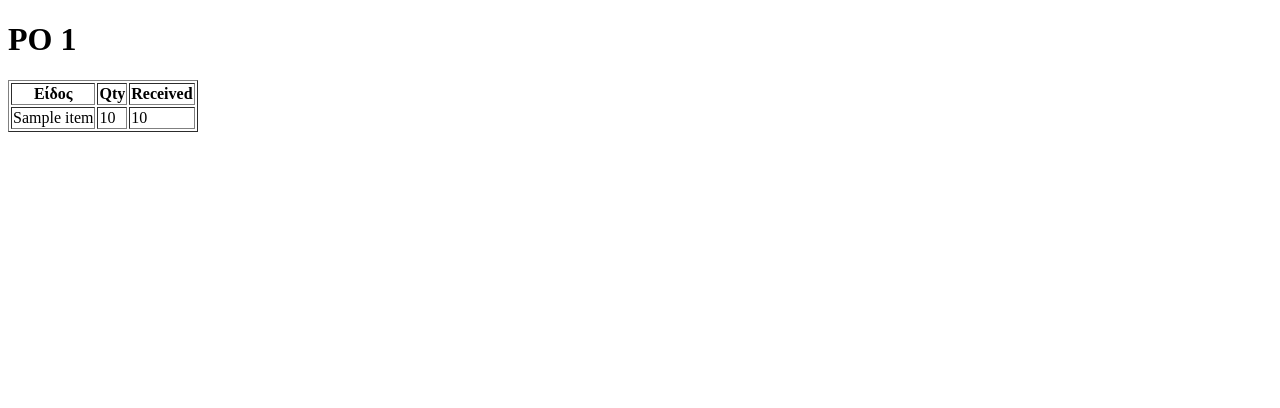
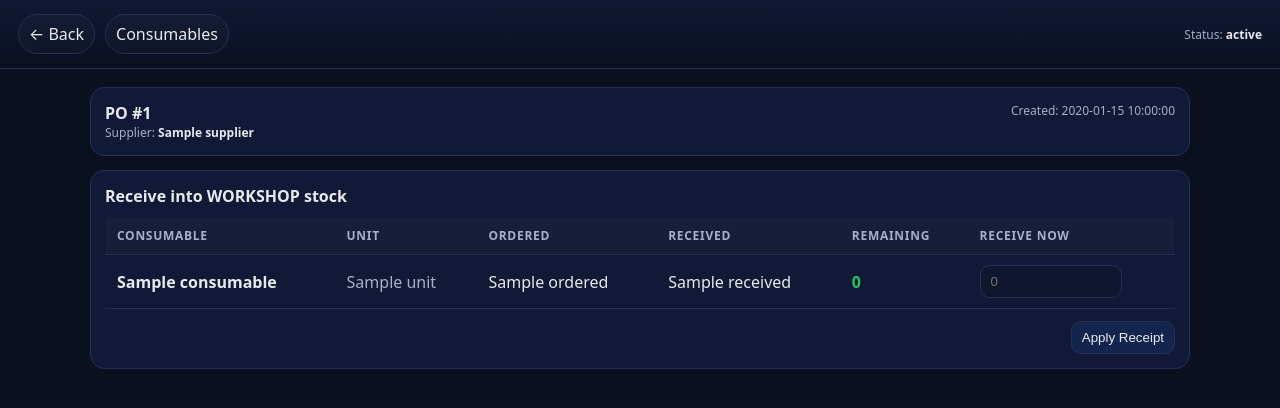
Before and after one commit to cfragoulis-design/Warehouse, a FastAPI app: template app/templates/purchase_order_view.html in a window 1280 px wide. Shown: the top 408 px of the page. Run offline with FastAPI, Linux system fonts and the light colour scheme; the template is opened without the code that fills it: most values are stand-ins (such as "Sample title", 1, 10 or a date in 2020); parts of the project's set-up code (start-up, migrations or seed data) failed here and were passed over.

Commit message:
Add files via upload

```diff
--- a/app/templates/purchase_order_view.html
+++ b/app/templates/purchase_order_view.html
@@ -1,8 +1,79 @@
-<!doctype html><html><body>
-<h1>PO {{ po.id }}</h1>
-<table border="1"><tr><th>Είδος</th><th>Qty</th><th>Received</th></tr>
-{% for i in items %}
-<tr><td>{{ i.name }}</td><td>{{ i.qty_ordered }}</td><td>{{ i.qty_received }}</td></tr>
-{% endfor %}
-</table>
-</body></html>
+<!doctype html>
+<html lang="en">
+<head>
+  <meta charset="utf-8" />
+  <meta name="viewport" content="width=device-width, initial-scale=1" />
+  <title>PO #{{ po.id }}</title>
+  <style>
+    :root{--bg:#0b1020;--panel:#111936;--panel2:#0f162d;--line:#243055;--text:#e7e9ee;--muted:#a7b0c7;--blue:#2f7cf6;--green:#22c55e;--red:#ef4444;}
+    body{margin:0;font-family:system-ui,-apple-system,Segoe UI,Roboto,Arial;background:var(--bg);color:var(--text);}
+    a{color:inherit;text-decoration:none}
+    .top{display:flex;gap:10px;align-items:center;justify-content:space-between;padding:14px 18px;border-bottom:1px solid var(--line);background:linear-gradient(180deg, rgba(17,25,54,.9), rgba(11,16,32,.9));position:sticky;top:0}
+    .nav{display:flex;gap:10px;flex-wrap:wrap}
+    .pill{padding:8px 10px;border:1px solid var(--line);border-radius:999px;background:rgba(255,255,255,.02)}
+    .pill:hover{border-color:#35508e}
+    .wrap{max-width:1100px;margin:0 auto;padding:18px}
+    .card{background:var(--panel);border:1px solid var(--line);border-radius:14px;overflow:hidden}
+    .muted{color:var(--muted)}
+    .btn{border:1px solid var(--line);background:rgba(47,124,246,.12);color:var(--text);padding:8px 10px;border-radius:10px;cursor:pointer}
+    .btn:hover{border-color:#3d5fb5}
+    input{background:var(--panel2);border:1px solid var(--line);color:var(--text);padding:8px 10px;border-radius:10px;outline:none}
+    input:focus{border-color:#3d5fb5}
+    table{width:100%;border-collapse:collapse}
+    th,td{padding:10px 12px;border-bottom:1px solid var(--line);vertical-align:middle}
+    th{font-size:12px;color:var(--muted);text-transform:uppercase;letter-spacing:.06em;background:rgba(255,255,255,.02);text-align:left}
+    tr:hover td{background:rgba(255,255,255,.02)}
+    .bad{color:var(--red);font-weight:800}
+    .ok{color:var(--green);font-weight:800}
+  </style>
+</head>
+<body>
+  <div class="top">
+    <div class="nav">
+      <a class="pill" href="/purchase-orders">← Back</a>
+      <a class="pill" href="/consumables">Consumables</a>
+    </div>
+    <div class="muted" style="font-size:12px;">Status: <b style="color:var(--text)">{{ po.status }}</b></div>
+  </div>
+
+  <div class="wrap">
+    <div class="card" style="padding:14px;margin-bottom:14px;">
+      <div style="display:flex;justify-content:space-between;gap:12px;flex-wrap:wrap;">
+        <div>
+          <div style="font-weight:900;font-size:16px;">PO #{{ po.id }}</div>
+          <div class="muted" style="font-size:12px;">Supplier: <b style="color:var(--text)">{{ supplier.name if supplier else "" }}</b></div>
+        </div>
+        <div class="muted" style="font-size:12px;">Created: {{ po.created_at }}</div>
+      </div>
+    </div>
+
+    <div class="card" style="padding:14px;">
+      <form method="post" action="/purchase-orders/{{ po.id }}/receive">
+        <div style="font-weight:800;margin-bottom:10px;">Receive into WORKSHOP stock</div>
+        <table>
+          <thead>
+            <tr><th>Consumable</th><th>Unit</th><th>Ordered</th><th>Received</th><th>Remaining</th><th>Receive now</th></tr>
+          </thead>
+          <tbody>
+            {% for r in rows %}
+            <tr>
+              <td><b>{{ r.consumable }}</b></td>
+              <td class="muted">{{ r.unit }}</td>
+              <td>{{ r.ordered }}</td>
+              <td>{{ r.received }}</td>
+              <td>{% if r.remaining > 0 %}<span class="bad">{{ r.remaining }}</span>{% else %}<span class="ok">0</span>{% endif %}</td>
+              <td><input style="width:120px" name="recv_{{ r.item_id }}" placeholder="0" {% if r.remaining == 0 %}disabled{% endif %}></td>
+            </tr>
+            {% endfor %}
+            {% if rows|length == 0 %}<tr><td colspan="6" class="muted">No items.</td></tr>{% endif %}
+          </tbody>
+        </table>
+
+        <div style="display:flex;justify-content:flex-end;margin-top:12px;">
+          <button class="btn" type="submit">Apply Receipt</button>
+        </div>
+      </form>
+    </div>
+  </div>
+</body>
+</html>
```
Also changed, not shown: app/templates/purchase_orders.html (+10 -19 lines).
